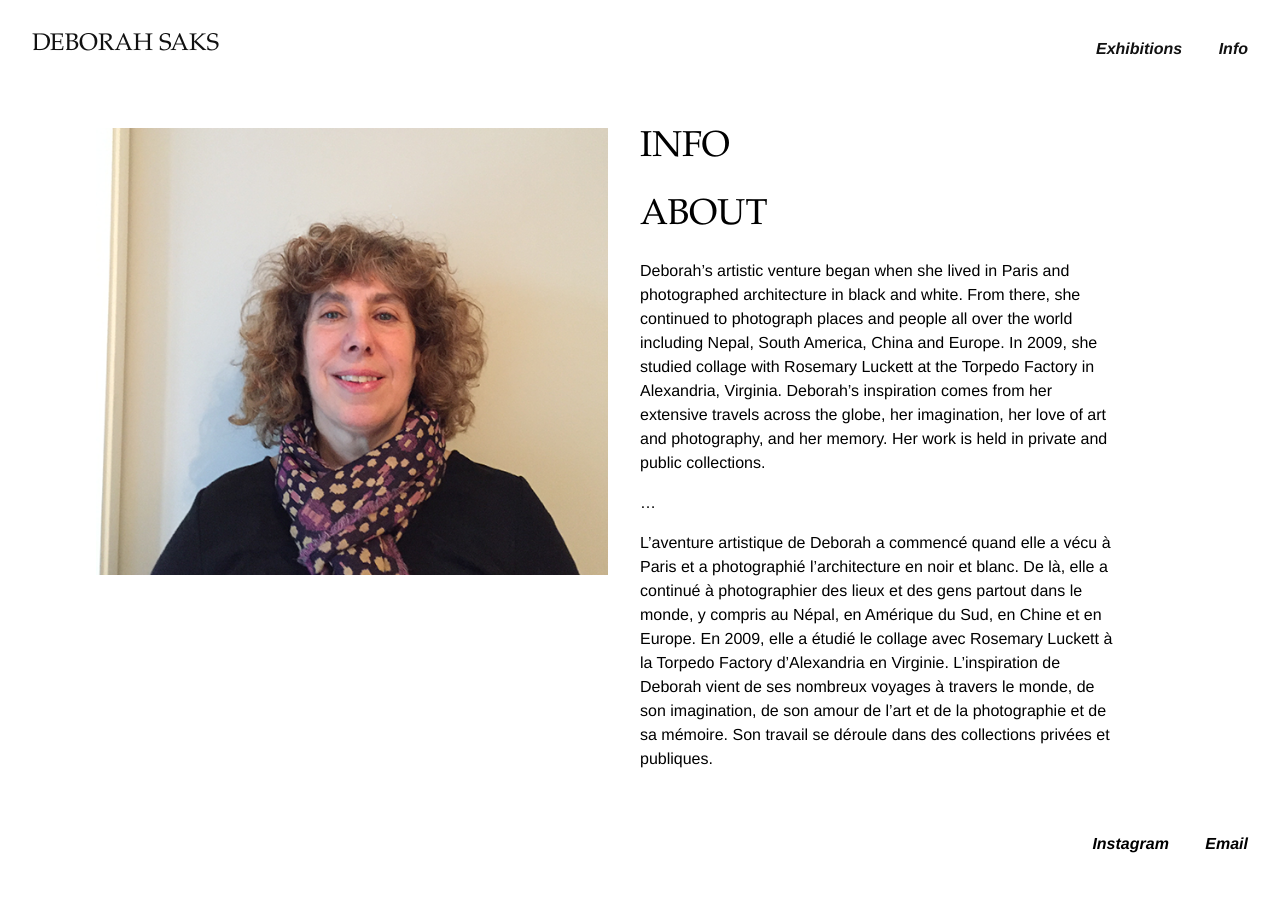
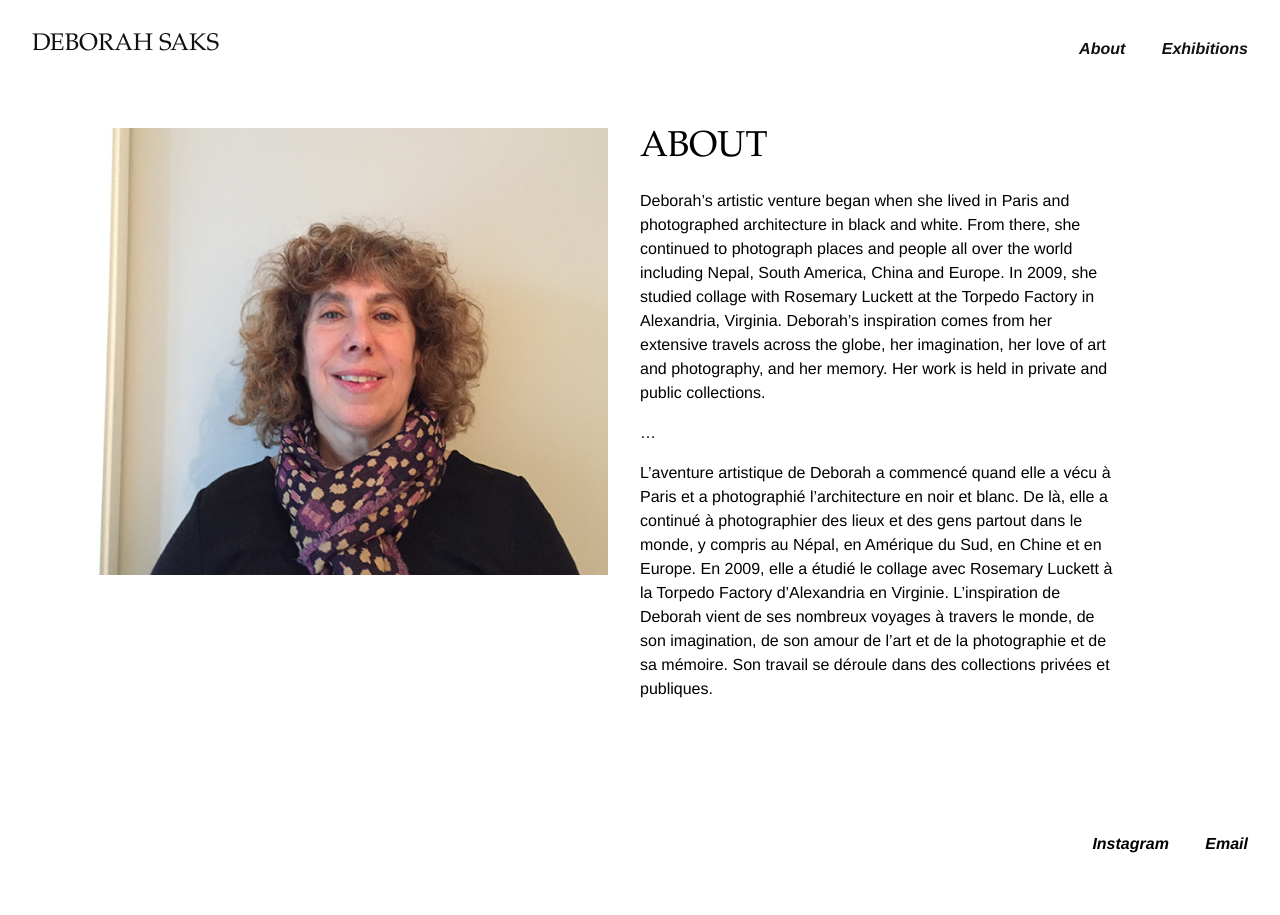
Before and after one commit to seancaat/debbie, a Jekyll site: the page built from about.md, in a window 1280 px wide. Built offline with Jekyll 4.4.1, drawn with Linux system fonts in a browser that asks for light colours; nearby versions of some CDN libraries; library files that are not in the unit come from our copies.

Commit message:
Updated About and 1 other file

```diff
--- a/info.md
+++ b/about.md
@@ -1,11 +1,9 @@
 ---
-title: Info
+title: About
 permalink: "/info/"
 image: "/uploads/download.png"
 layout: post
 ---
-
-# ABOUT
 
 Deborah’s artistic venture began when she lived in Paris and photographed architecture in black and white. From there, she continued to photograph places and people all over the world including Nepal, South America, China and Europe. In 2009, she studied collage with Rosemary Luckett at the Torpedo Factory in Alexandria, Virginia. Deborah’s inspiration comes from her extensive travels across the globe, her imagination, her love of art and photography, and her memory. Her work is held in private and public collections.
 
```
